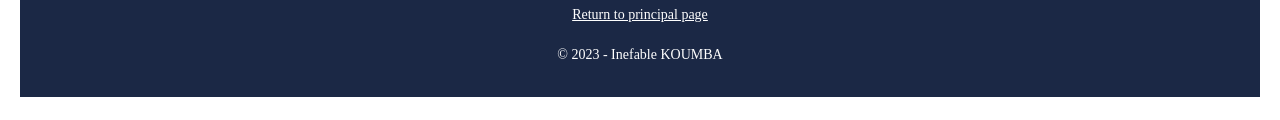
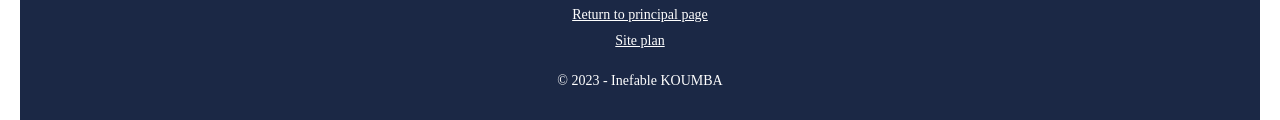
Before and after one commit to InefableKoumba/wdd130-, a plain HTML site: page portfolio/contactme.html in a window 1280 px wide. Shown: the part 724-844 px from the top of the page. Before the commit the page ends 821 px from the top, so only its background shows below. Drawn offline with Linux system fonts and the light colour scheme; a web font is replaced by a local one.

Commit message:
add link to site plan in footer

```diff
--- a/portfolio/contactme.html
+++ b/portfolio/contactme.html
@@ -57,6 +57,7 @@
     </div>
     <div class="copyright">
       <a href="./../index.html">Return to principal page</a>
+      <a href="./../portfolio/site-plan.html">Site plan</a>
       <p>&copy; 2023 - Inefable KOUMBA</p>
     </div>
   </footer>
```
Also changed, not shown: portfolio/index.html (+1 -0 lines), portfolio/portfolio.html (+1 -0 lines).
